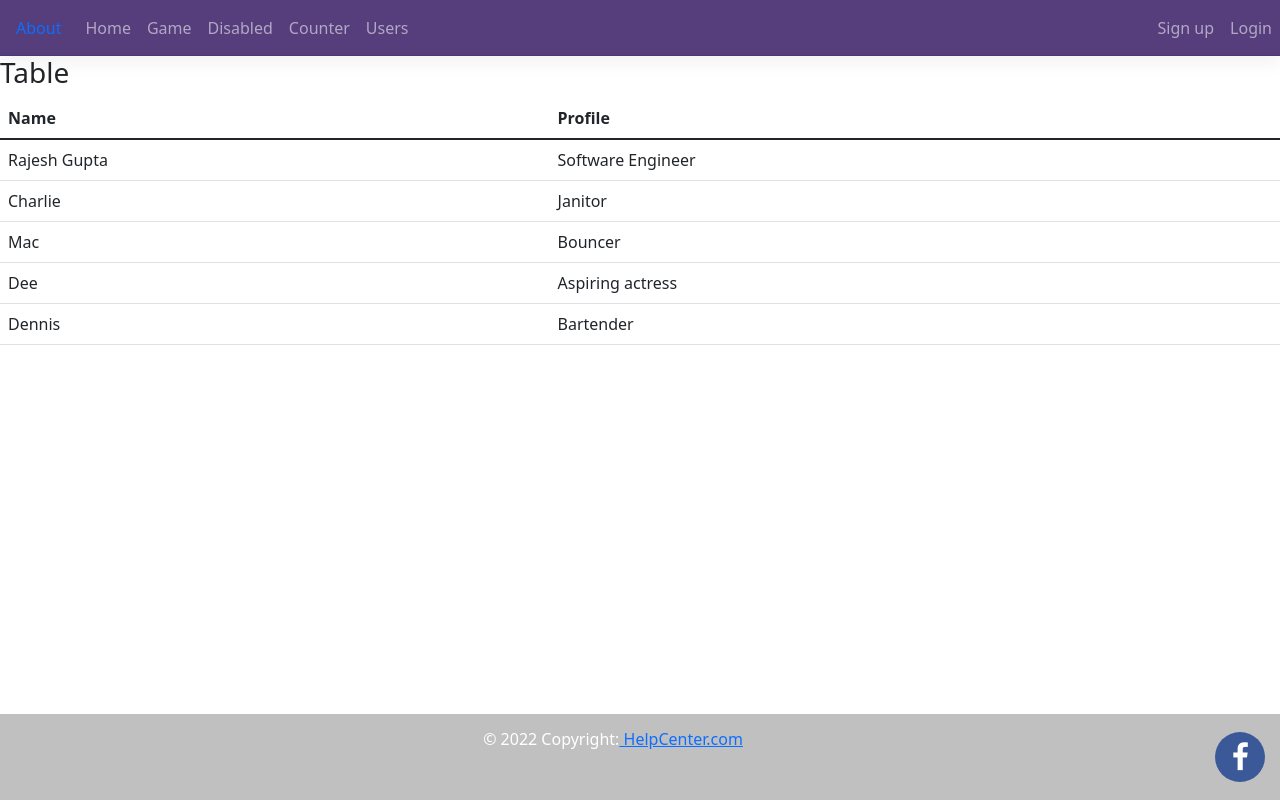
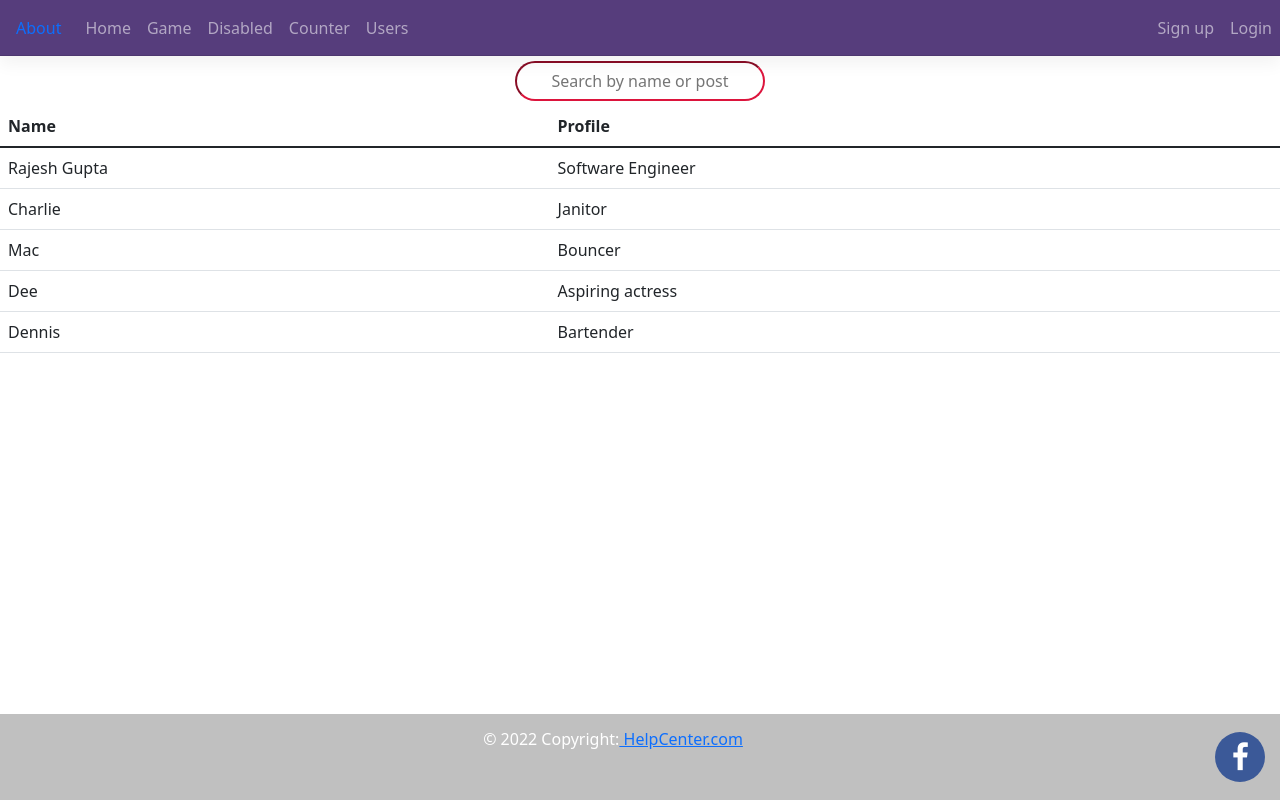
Before and after one commit to rajesh13ca63/tik-tok-game, a React (Create React App) app: page /users in a window 1280 px wide. Built offline with nearby package versions, Linux system fonts and the light colour scheme.

Commit message:
Implementation of user serch by using name or job profile.

```diff
--- a/src/app.css
+++ b/src/app.css
@@ -66,3 +66,16 @@
   .social-media {
       float: right;
   }
+
+  .serch-text-name {
+    width: 250px;
+    height: 40px;
+    border-radius: 35px;
+    border-color: crimson;
+    text-align: center;
+  }
+
+  .search-text-div {
+    padding: 5px;
+    text-align: center;
+  }
--- a/src/userlistcomponents/table.jsx
+++ b/src/userlistcomponents/table.jsx
@@ -25,14 +25,37 @@ const tableData = {
 }
 
 class Table extends Component {
+    constructor(props) {
+        super(props);
+        this.state = {
+            searchName: '',
+            filterUserList: []
+        }
+    }
+
+    clickHandle = (event) => {
+        this.setState({
+            searchName: event.target.value
+        })
+    }
 
     render() {
+        const filterUserList = tableData.usersLists.filter(user => (
+            user.name.toLocaleLowerCase().includes(this.state.searchName.toLocaleLowerCase()) ||
+            user.job.toLocaleLowerCase().includes(this.state.searchName.toLocaleLowerCase())
+        ))
+
         return(
             <div>
-                <h3>Table</h3>
+                <div className="search-text-div">
+                    <input type="text" className="serch-text-name" placeholder="Search by name or post"
+                    value={this.state.searchName}
+                    onChange={this.clickHandle}
+                    />
+                </div>
                 <table className="table">
                     <TableHeader columnLists={tableData.columnLists} />
-                    <TableBody usersLists={tableData.usersLists} />
+                    <TableBody usersLists={filterUserList} />
                 </table>
             </div>
         )
--- a/src/userlistcomponents/tablebody.jsx
+++ b/src/userlistcomponents/tablebody.jsx
@@ -1,5 +1,5 @@
 const TableBody = (tableData) => {
-    console.log(tableData);
+    console.log('table Data ', tableData);
     return (
         <tbody>
                 {
```
